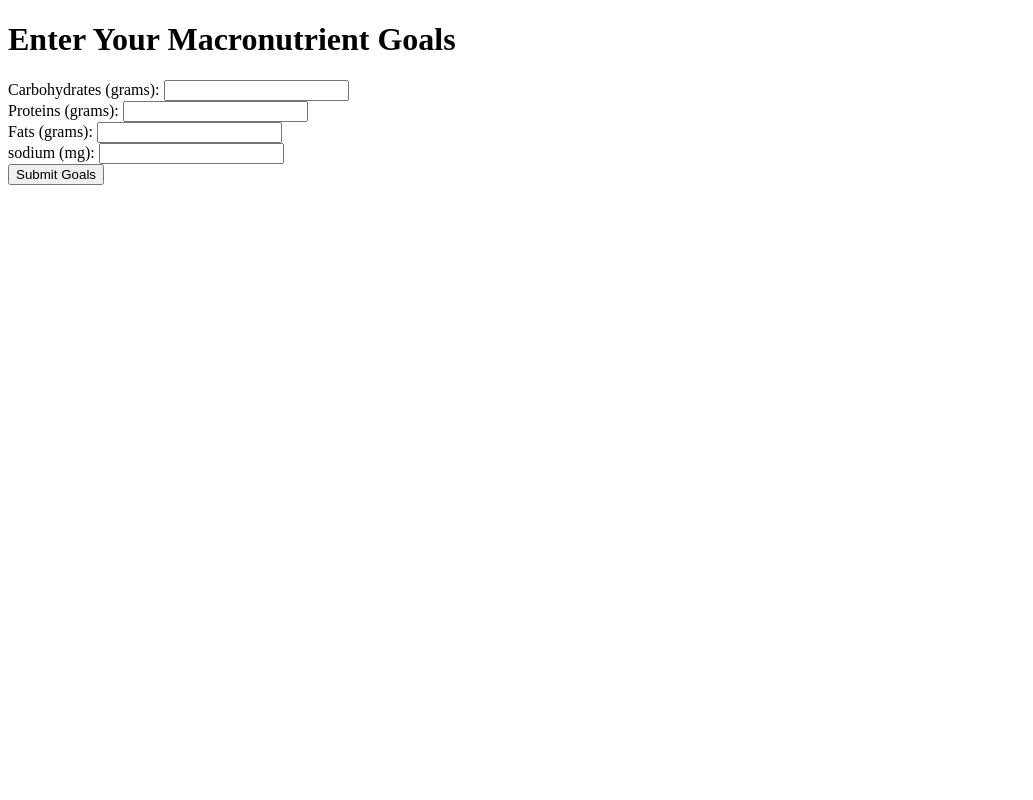
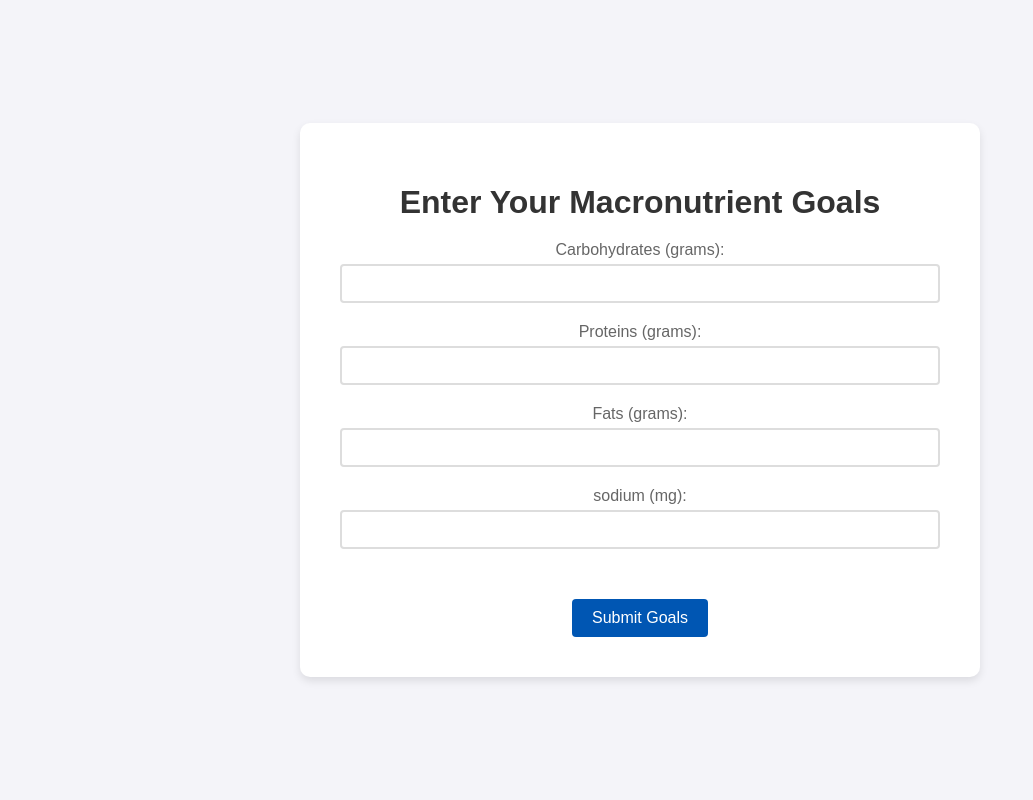
Before and after one commit to mayagriffith/RecipeExplorer, a Flask app: a page that uses templates/macros.html in a window 1280 px wide. Shown: the whole page, without its empty margins (0-1033 px from the left). Run offline with Flask 3, Linux system fonts and the light colour scheme; parts of the project's set-up code (start-up, migrations or seed data) failed here and were passed over.

Commit message:
finished changes to the app

```diff
--- a/templates/macros.html
+++ b/templates/macros.html
@@ -4,6 +4,68 @@
     <meta charset="UTF-8">
     <title>Set Your Macronutrient Goals</title>
 </head>
+<style>
+    body {
+        font-family: 'Arial', sans-serif;
+        background-color: #f4f4f9;
+        margin: 0;
+        padding: 0;
+        display: flex;
+        justify-content: center;
+        align-items: center;
+        height: 100vh;
+    }
+    .container {
+        text-align: center;
+        background-color: white;
+        padding: 40px;
+        border-radius: 10px;
+        box-shadow: 0 4px 8px rgba(0,0,0,0.1);
+        width: 90%;
+        max-width: 600px;
+    }
+    h1 {
+        color: #333;
+        margin-bottom: 20px;
+    }
+    label {
+        font-size: 16px;
+        color: #666;
+        display: block;
+        margin-top: 20px;
+    }
+    input[type='number'] {
+        padding: 10px;
+        margin-top: 5px;
+        border: 2px solid #ddd;
+        border-radius: 4px;
+        width: calc(100% - 24px);
+        display: block;
+    }
+    input[type='number']:focus {
+        border-color: #0056b3;
+    }
+    button {
+        background-color: #0056b3;
+        color: white;
+        padding: 10px 20px;
+        border: none;
+        border-radius: 4px;
+        cursor: pointer;
+        margin-top: 30px;
+        font-size: 16px;
+    }
+    button:hover {
+        background-color: #004494;
+    }
+    br {
+        content: "";
+        margin: 20px;
+        display: block;
+        line-height: 20px;
+    }
+</style>
+<div class="container">
 <body>
     <h1>Enter Your Macronutrient Goals</h1>
     <form action="/set_goals" method="post">
@@ -18,5 +80,6 @@
         <input type="number" id="sodium" name="sodium" required><br>
         <button type="submit">Submit Goals</button>
     </form>
+</div>
 </body>
 </html>
```
Also changed, not shown: templates/index.html (+63 -0 lines), templates/readytotrain.html (+44 -0 lines), templates/recommendations.html (+39 -0 lines), templates/vote.html (+55 -2 lines).
